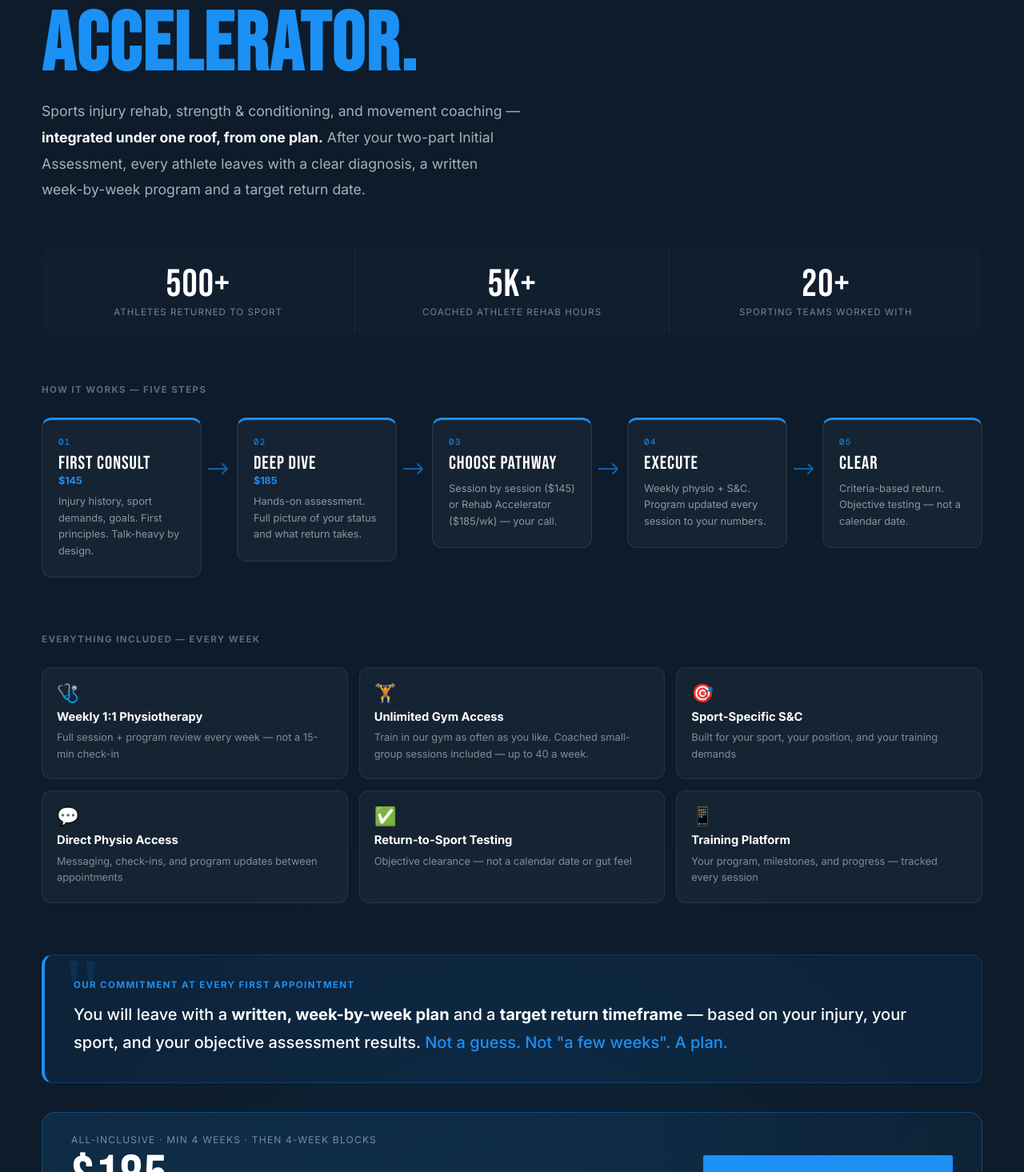
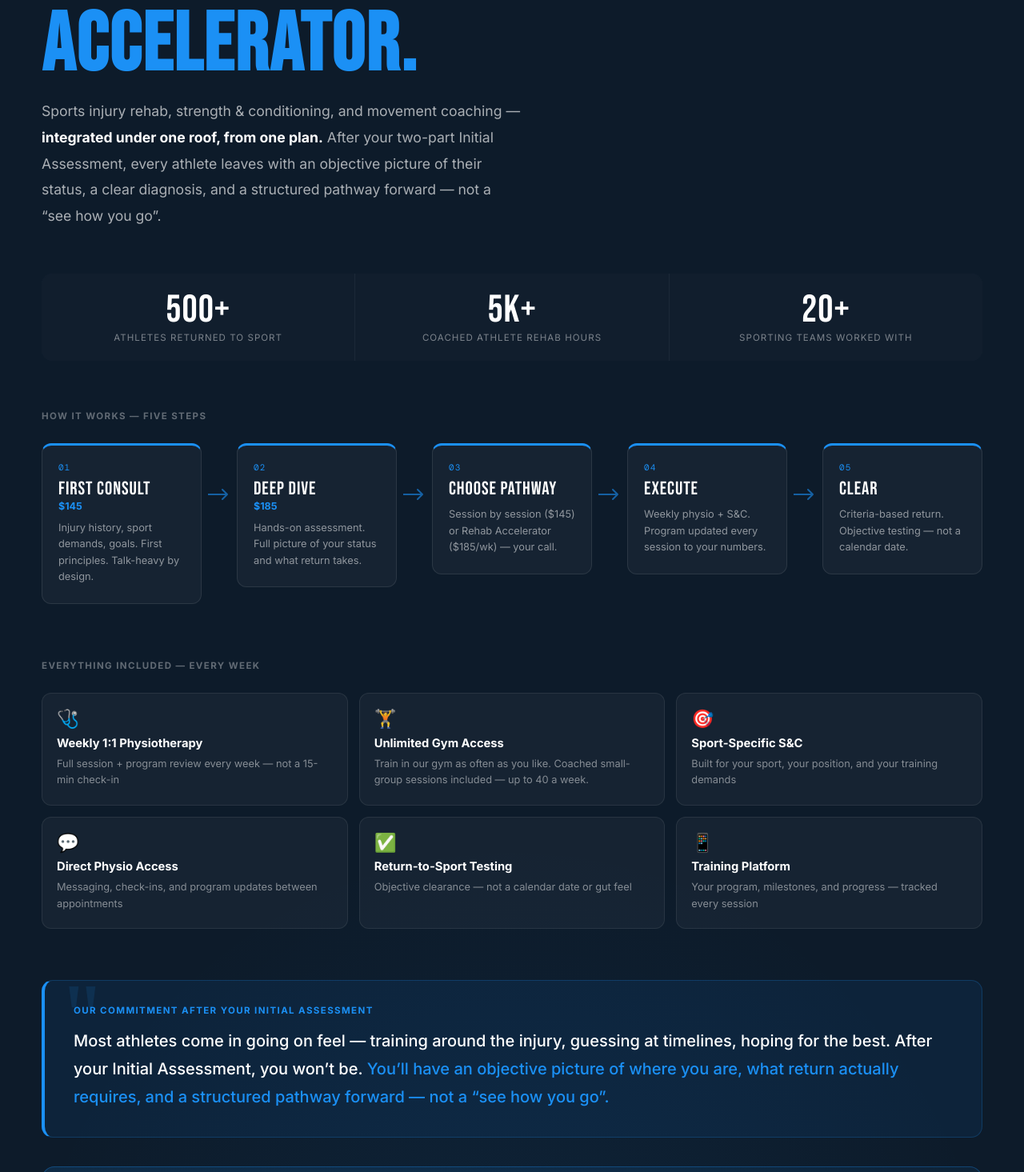
Before and after one commit to ctandy-ai/Stride-Website, a Next.js app: page / in a window 1280 px wide. Shown: the part 2605-4070 px from the top of the page at 80% size. Built offline with nearby package versions, Linux system fonts and the light colour scheme.

Commit message:
fix(accelerator): remove week-by-week claim, replace with objective/structured pathway language

```diff
--- a/components/sections/Accelerator.tsx
+++ b/components/sections/Accelerator.tsx
@@ -75,7 +75,7 @@ export default function Accelerator() {
           </h2>
           <p style={{ color: "rgba(255,255,255,0.65)", fontSize: "1.1rem", lineHeight: 1.85, maxWidth: 600 }}>
             Sports injury rehab, strength & conditioning, and movement coaching — <strong style={{ color: "#fff" }}>integrated under one roof, from one plan.</strong>{" "}
-            After your two-part Initial Assessment, every athlete leaves with a clear diagnosis, a written week-by-week program and a target return date.
+            After your two-part Initial Assessment, every athlete leaves with an objective picture of their status, a clear diagnosis, and a structured pathway forward — not a “see how you go”.
           </p>
         </motion.div>
 
@@ -261,7 +261,7 @@ export default function Accelerator() {
             fontSize: "0.72rem", fontWeight: 700, letterSpacing: "0.12em",
             textTransform: "uppercase", color: "var(--blue)",
             marginBottom: 14,
-          }}>Our commitment at every first appointment</div>
+          }}>Our commitment after your Initial Assessment</div>
           <p style={{
             color: "#fff",
             fontSize: "clamp(1.05rem, 2.2vw, 1.25rem)",
@@ -269,8 +269,8 @@ export default function Accelerator() {
             fontWeight: 500,
             margin: 0,
           }}>
-            You will leave with a <strong>written, week-by-week plan</strong> and a <strong>target return timeframe</strong> — based on your injury, your sport, and your objective assessment results.{" "}
-            <span style={{ color: "var(--blue)" }}>Not a guess. Not "a few weeks". A plan.</span>
+            Most athletes come in going on feel — training around the injury, guessing at timelines, hoping for the best. After your Initial Assessment, you won’t be.{" "}
+            <span style={{ color: "var(--blue)" }}>You’ll have an objective picture of where you are, what return actually requires, and a structured pathway forward — not a “see how you go”.</span>
           </p>
         </motion.div>
 
```
